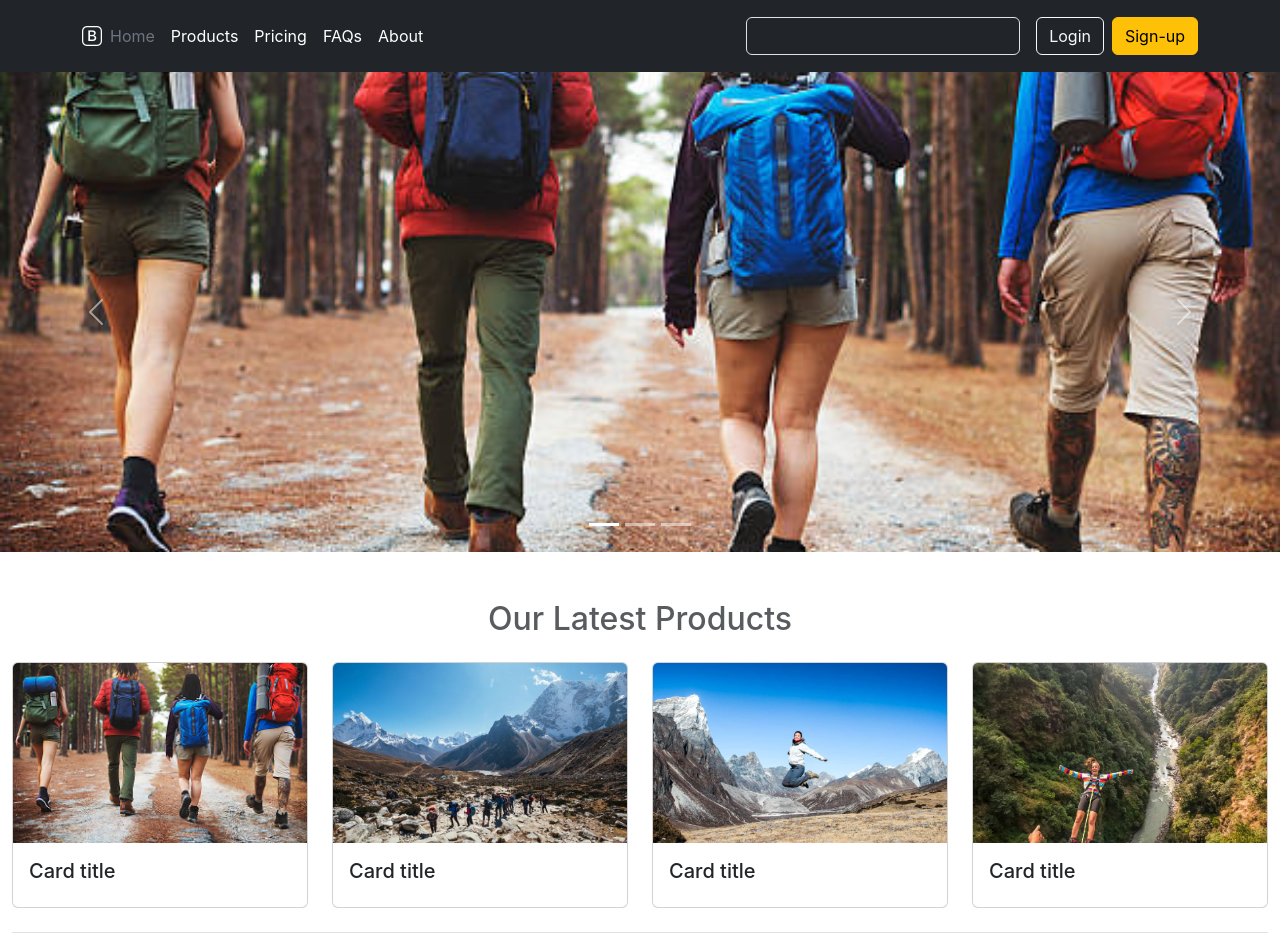
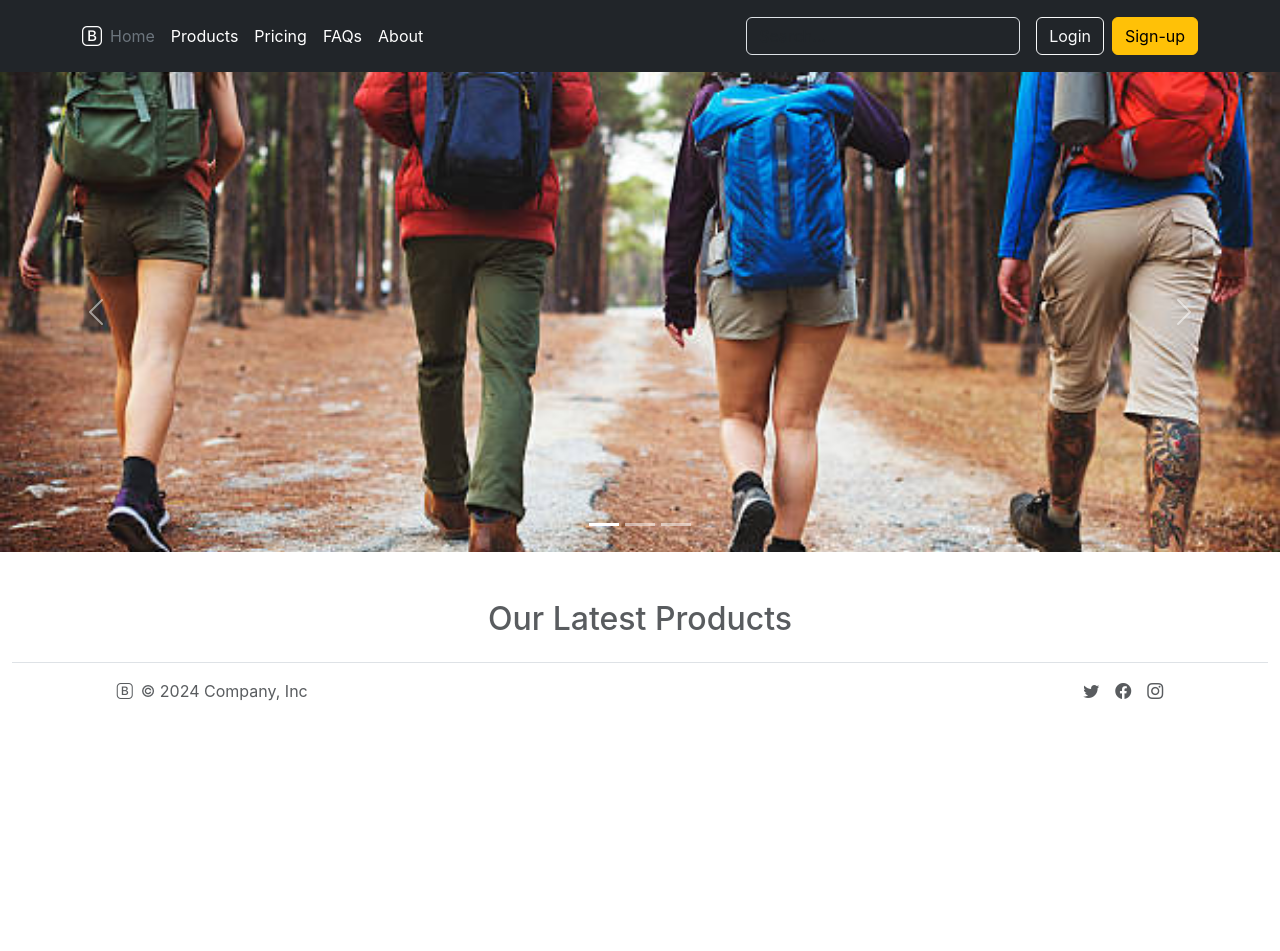
Before and after one commit to Bibash45/MERN_PROJECT, a React (Create React App) app in the folder react/demo-app/: page / in a window 1280 px wide. Shown: the top 951 px of the page. After the commit the page ends 800 px from the top, so only its background shows below. Built offline with nearby package versions, Linux system fonts and the light colour scheme.

Commit message:
react commit

```diff
--- a/react/demo-app/package.json
+++ b/react/demo-app/package.json
@@ -6,6 +6,7 @@
     "@testing-library/jest-dom": "^5.17.0",
     "@testing-library/react": "^13.4.0",
     "@testing-library/user-event": "^13.5.0",
+    "axios": "^1.7.5",
     "react": "^18.3.1",
     "react-dom": "^18.3.1",
     "react-router-dom": "^6.26.1",
--- a/react/demo-app/src/App.css
+++ b/react/demo-app/src/App.css
@@ -6,5 +6,5 @@
 
 .card img{
   height: 180px;
-  object-fit: cover;
+  object-fit: contain;
 }
--- a/react/demo-app/src/components/Card.jsx
+++ b/react/demo-app/src/components/Card.jsx
@@ -1,46 +1,23 @@
-import React from 'react'
-
-const Card = () => {
+import React from "react";
+import { Link } from "react-router-dom";
+const Card = (props) => {
+  const {title,price,image,id} = props.data;
   return (
     <>
-      <div className="container-fluid">
-      <div className="row row-cols-1 row-cols-md-2 row-cols-lg-2 row-cols-xl-4  g-4">
+
           <div className="col">
             <div className="card">
-      <img src="/images/img1.jpg" className="card-img-top" alt="..." />
+              <img src={image} className="card-img-top" alt="..." />
               <div className="card-body">
-        <h5 className="card-title">Card title</h5>
+                <h5 className="card-title">{title}</h5>
+                <h4>{price}</h4>
+                <Link className="btn btn-success">View Details</Link>
               </div>
             </div>
           </div>
-  <div className="col">
-    <div className="card">
-      <img src="/images/img2.jpg" className="card-img-top" alt="..." />
-      <div className="card-body">
-        <h5 className="card-title">Card title</h5>
-      </div>
-    </div>
-  </div>
-  <div className="col">
-    <div className="card">
-      <img src="/images/img3.jpg" className="card-img-top" alt="..." />
-      <div className="card-body">
-        <h5 className="card-title">Card title</h5>
-      </div>
-    </div>
-  </div>
-  <div className="col">
-    <div className="card">
-      <img src="/images/img4.jpg" className="card-img-top" alt="..." />
-      <div className="card-body">
-        <h5 className="card-title">Card title</h5>
-      </div>
-    </div>
-  </div>
-</div>
-      </div>
+
     </>
-  )
-}
+  );
+};
 
-export default Card
+export default Card;
--- a/react/demo-app/src/index.js
+++ b/react/demo-app/src/index.js
@@ -6,9 +6,9 @@ import reportWebVitals from './reportWebVitals';
 
 const root = ReactDOM.createRoot(document.getElementById('root'));
 root.render(
-  <React.StrictMode>
+  // <React.StrictMode>
     <App />
-  </React.StrictMode>
+  // </React.StrictMode>
 );
 
 
--- a/react/demo-app/src/pages/HomePage.jsx
+++ b/react/demo-app/src/pages/HomePage.jsx
@@ -9,7 +9,6 @@ const HomePage = () => {
      <div className='text-center mt-5 text-muted mb-4'>
       <h2 >Our Latest Products</h2>
      </div>
-     <Card />
     </>
   )
 }
--- a/react/demo-app/src/pages/Products.jsx
+++ b/react/demo-app/src/pages/Products.jsx
@@ -1,13 +1,31 @@
-import React from 'react'
-import Card from '../components/Card'
+import React, { useState, useEffect } from "react";
+import axios from "axios";
+import Card from "../components/Card";
 
 const Products = () => {
+  const [product, setProduct] = useState([]);
+  useEffect(() => {
+    axios
+      .get("https://fakestoreapi.com/products")
+      .then((res) => {
+        setProduct(res.data);
+      })
+      .catch((err) => {
+        console.log(err);
+      });
+  }, []);
+
   return (
-    <div>
-     <Card />
-     <Card />
-    </div>
-  )
-}
+    <>
+      <div className="container-fluid">
+        <div className="row row-cols-1 row-cols-md-2 row-cols-lg-2 row-cols-xl-4  g-4">
+          {product.map((item) => {
+            return <Card  data={item} />;
+          })}
+        </div>
+      </div>
+    </>
+  );
+};
 
-export default Products
+export default Products;
```
Also changed, not shown: 1 other file (tests, documents, lock files or other folders). Lines whose indentation alone changed are shown as unchanged.
